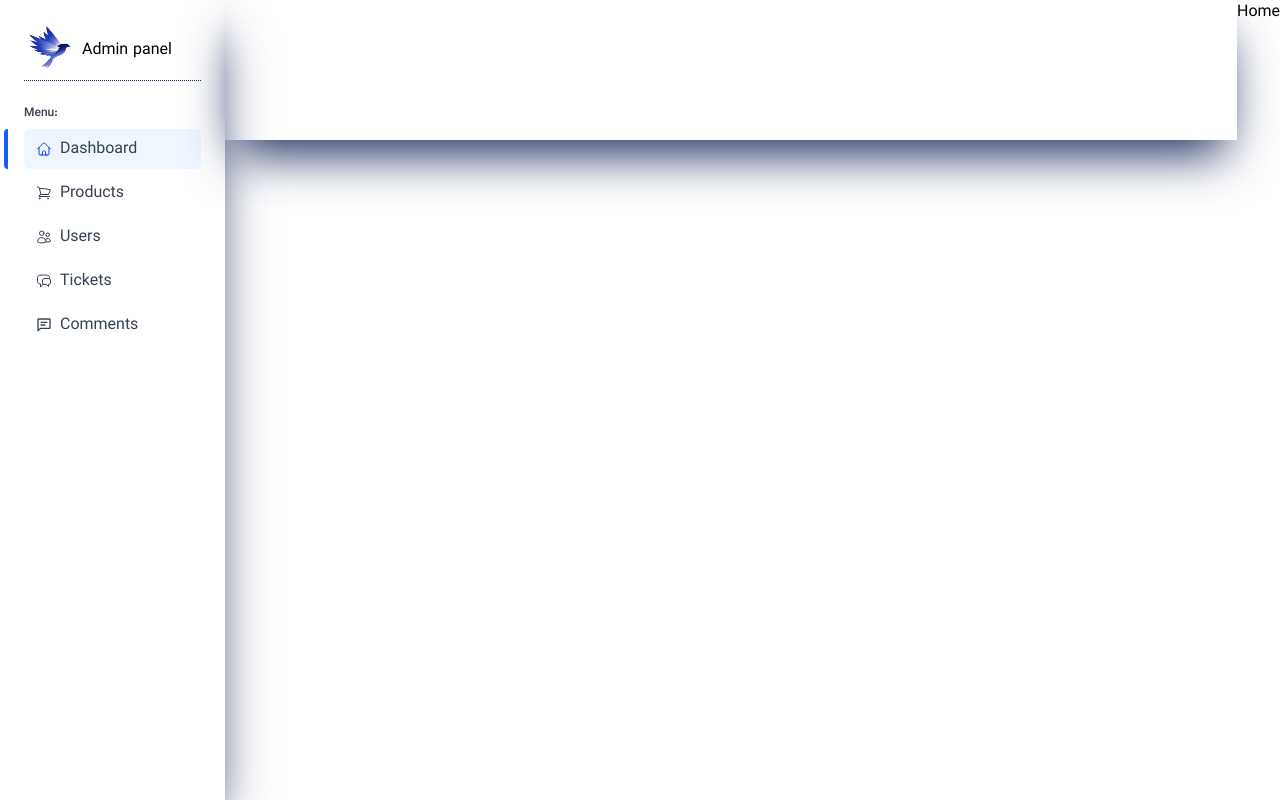
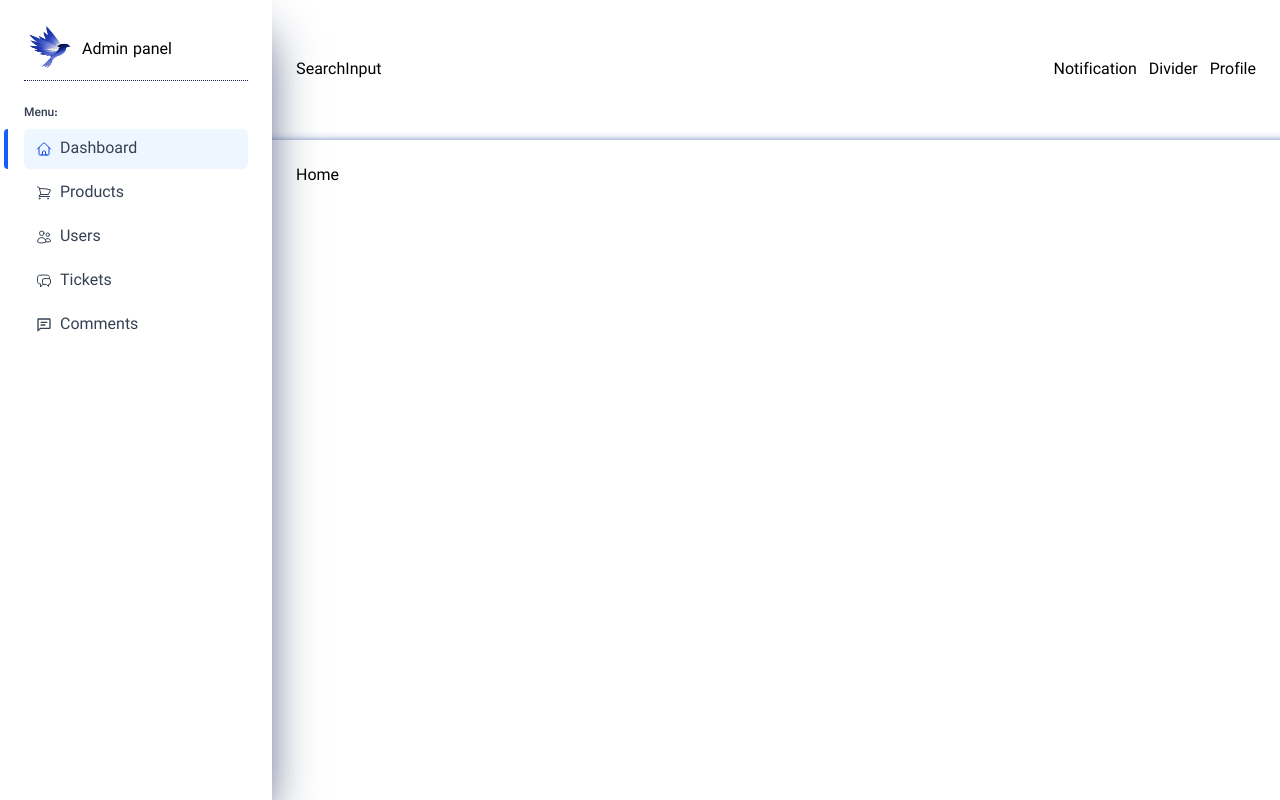
Before and after one commit to Reza-Bamoniri/Admin-Dashboard, a React (Vite) app: page / in a window 1280 px wide. Built offline with nearby package versions, Linux system fonts and the light colour scheme.

Commit message:
feat: create header features and add styles

```diff
--- /dev/null
+++ b/src/components/Header/Divider.jsx
@@ -0,0 +1,9 @@
+import React from 'react'
+
+const Divider = () => {
+  return (
+    <div>Divider</div>
+  )
+}
+
+export default Divider
--- a/src/components/Header/Header.jsx
+++ b/src/components/Header/Header.jsx
@@ -1,9 +1,23 @@
 import React from 'react'
+import SearchInput from './SearchInput'
+import Notification from './Notification'
+import Divider from './Divider'
+import Profile from './Profile'
 
 const Header = () => {
   return (
-    <div className='w-screen shadow-blue-950 shadow-2xl h-35'>
+    <div className='w-full flex justify-between *:gap-3 items-center shadow-[inset_0_-8px_10px_-10px_rgba(11,61,136,0.9)] h-35'>
+          <div>
+               <SearchInput/>
+          </div>
 
+
+
+          <div className='flex'>
+              <Notification/>
+              <Divider/>
+              <Profile/>
+          </div>
     </div>
   )
 }
--- /dev/null
+++ b/src/components/Header/Notification.jsx
@@ -0,0 +1,9 @@
+import React from 'react'
+
+const Notification = () => {
+  return (
+    <div>Notification</div>
+  )
+}
+
+export default Notification
--- /dev/null
+++ b/src/components/Header/Profile.jsx
@@ -0,0 +1,9 @@
+import React from 'react'
+
+const Profile = () => {
+  return (
+    <div>Profile</div>
+  )
+}
+
+export default Profile
--- /dev/null
+++ b/src/components/Header/SearchInput.jsx
@@ -0,0 +1,9 @@
+import React from 'react'
+
+const SearchInput = () => {
+  return (
+    <div>SearchInput</div>
+  )
+}
+
+export default SearchInput
--- a/src/components/layouts/RootLayout.jsx
+++ b/src/components/layouts/RootLayout.jsx
@@ -9,15 +9,19 @@ const RootLayout = () => {
       <div className='flex'>
            <Sidebar/>
 
-
+           <section className="grow *:px-6">
            <Header/>
 
+             <main className="mt-6 container mx-auto">
 
-             <main>
-
-               <Outlet/>
+                 <div>
+                   <Outlet/>
+                 </div>
 
              </main>
+           </section>
+
+
       </div>
 
 
```
